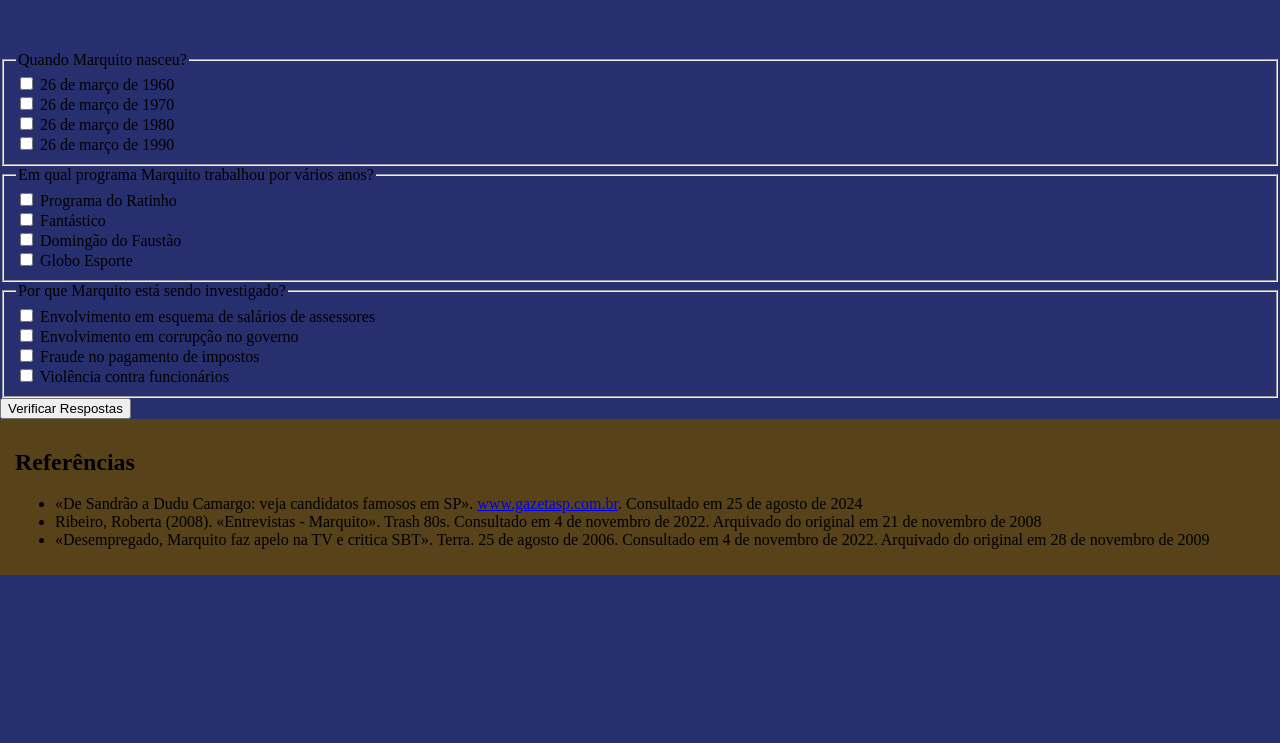
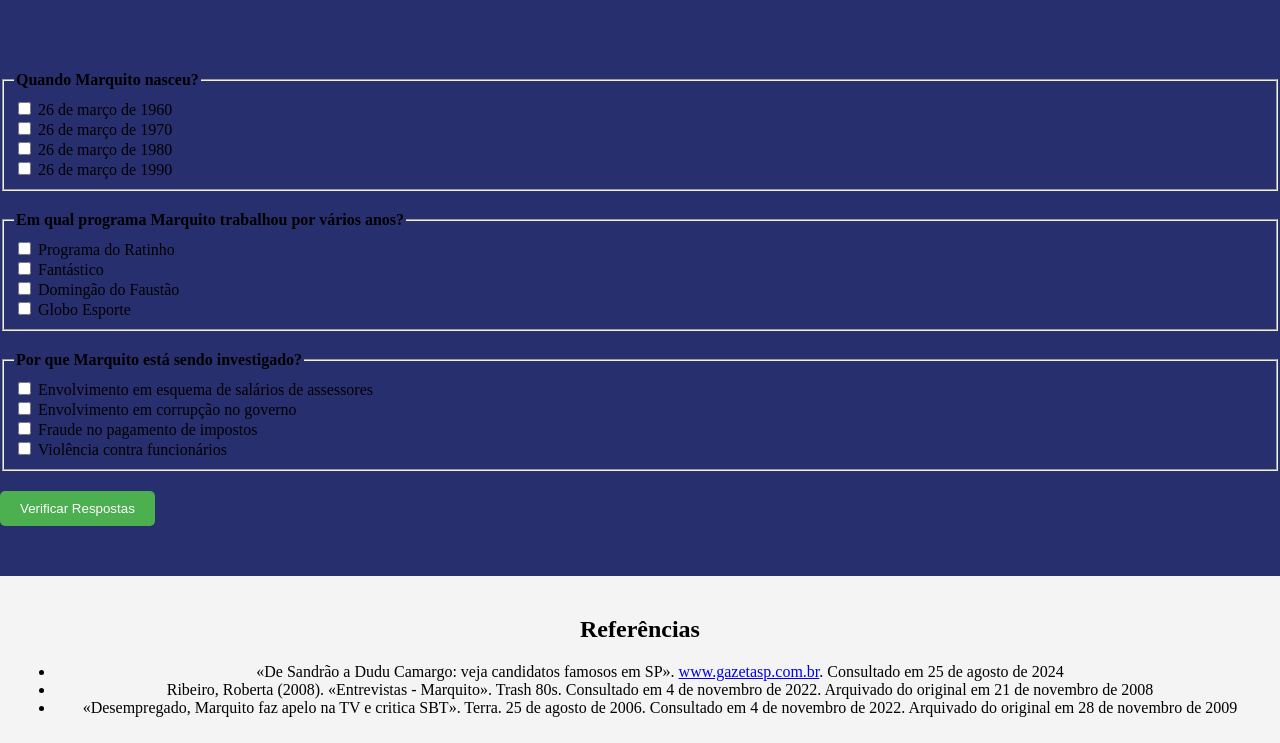
Before and after one commit to Luiusu/Atv-19-05, a plain HTML site: page index.html in a window 1280 px wide. Shown: the part 997-1740 px from the top of the page. Before the commit the page ends 1572 px from the top, so only its background shows below. Drawn offline with Linux system fonts and the light colour scheme.

Commit message:
style.css

```diff
--- a/style.css
+++ b/style.css
@@ -64,5 +64,35 @@ footer {
 
     background-color: rgb(88, 66, 25);
     padding: 10px 15px;
+    margin-top: 50px;
+    padding-top: 20px;
+    background-color: #f4f4f4;
+    text-align: center;
 
 }
+
+        .quiz {
+            margin: 20px 0;
+        }
+
+        .quiz fieldset {
+            margin-bottom: 20px;
+            padding: 10px;
+        }
+
+        .quiz legend {
+            font-weight: bold;
+        }
+
+        .quiz button {
+            padding: 10px 20px;
+            background-color: #4CAF50;
+            color: white;
+            border: none;
+            border-radius: 5px;
+            cursor: pointer;
+        }
+
+        .quiz button:hover {
+            background-color: #45a049;
+        }
```
